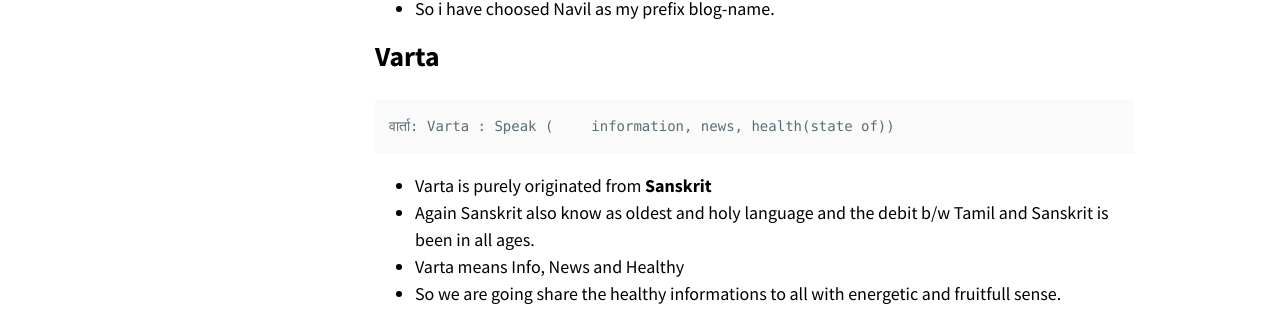
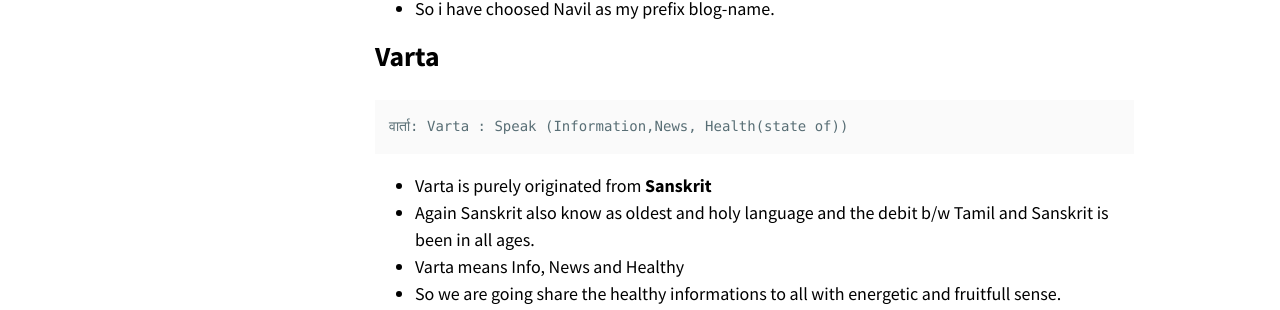
Before and after one commit to mcubescloud/navilvarta, a Jekyll site: the page built from _posts/2020-01-10-What-is-Navil-Varta.md, in a window 1280 px wide. Shown: the part 1378-1688 px from the top of the page. Built offline with Jekyll 4.4.1, drawn with Linux system fonts in a browser that asks for light colours; nearby versions of some CDN libraries; comment, search, counter and statistics services are not loaded.

```diff
--- a/_posts/2020-01-10-What-is-Navil-Varta.md
+++ b/_posts/2020-01-10-What-is-Navil-Varta.md
@@ -34,7 +34,7 @@ okay fine lets come to the point **What is Navil-Varta?**
 
 ## Varta
 {% highlight line %}
-वार्ता: Varta : Speak (	information, news, health(state of))
+वार्ता: Varta : Speak (Information,News, Health(state of))
 {% endhighlight %}
 * Varta is purely originated from **Sanskrit**
 * Again Sanskrit also know as oldest and holy language and the debit b/w Tamil and Sanskrit is been in all ages.
```
